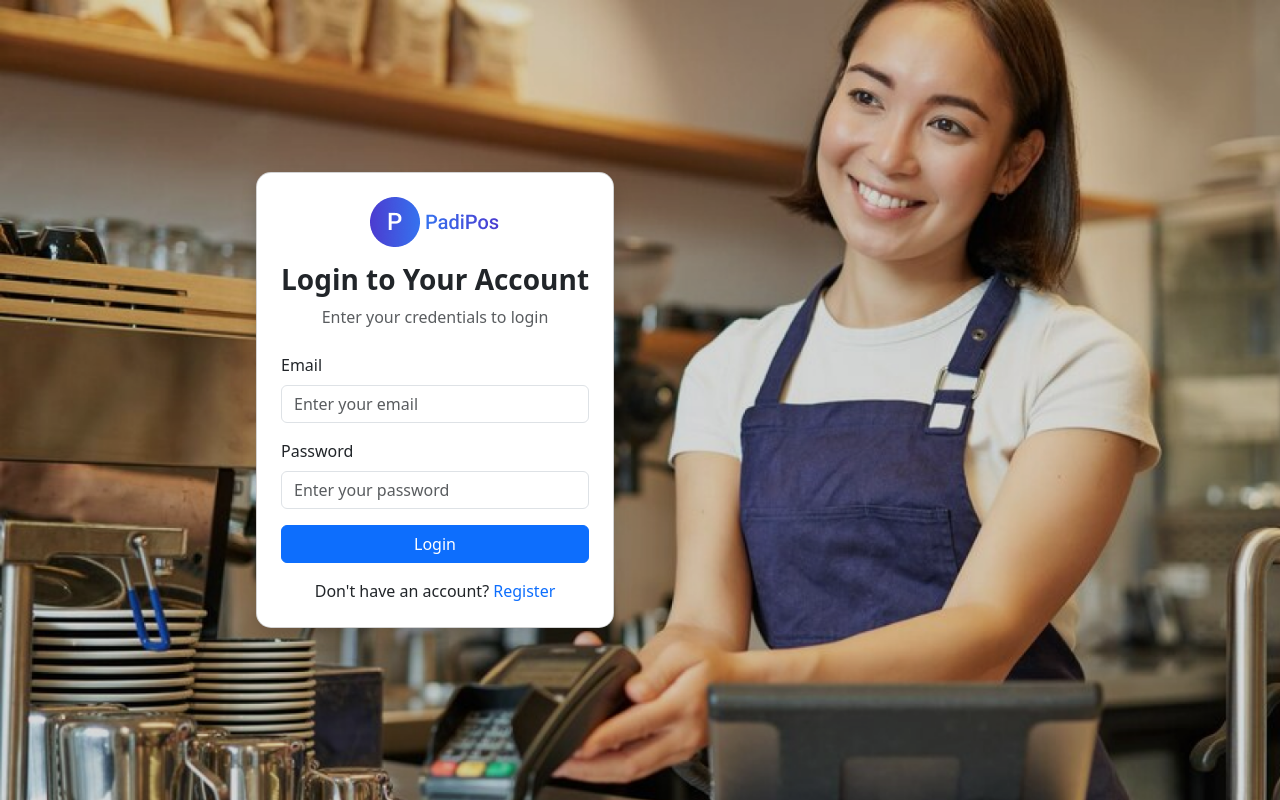
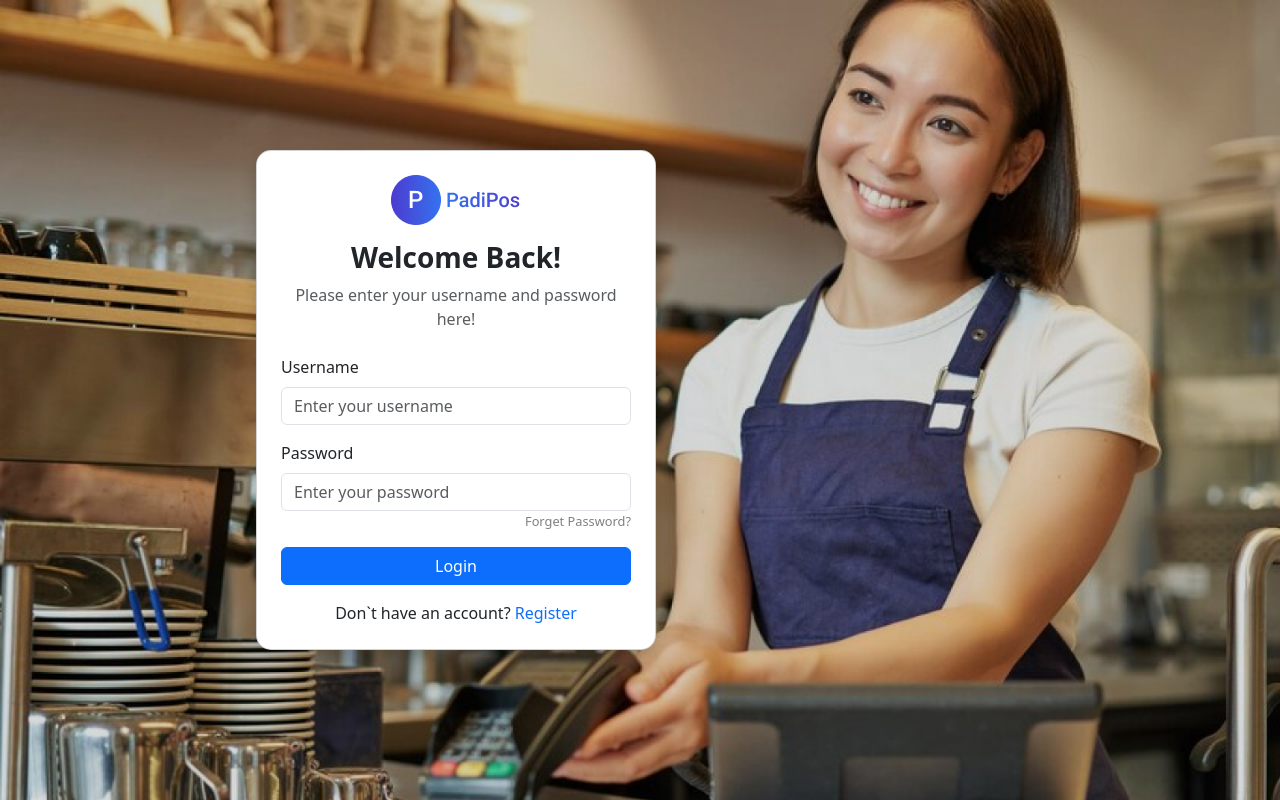
Before and after one commit to alpinmohsa541/pos-sederhana, a React (Vite) app: page / in a window 1280 px wide. Built offline with nearby package versions, Linux system fonts and the light colour scheme.

Commit message:
Feat : stayling form login, reset password, dan mempisahkan navbar pada folder bar

```diff
--- a/package.json
+++ b/package.json
@@ -11,6 +11,7 @@
   },
   "dependencies": {
     "bootstrap": "^5.3.3",
+    "prop-types": "^15.8.1",
     "react": "^18.3.1",
     "react-dom": "^18.3.1",
     "react-router-dom": "^7.1.1"
--- a/src/CashierDashboard/CashierDashboard.jsx
+++ b/src/CashierDashboard/CashierDashboard.jsx
@@ -1,15 +1,20 @@
 import "../App.css";
 import { useState, useEffect } from "react";
+import { useNavigate } from "react-router-dom"; // Tambahkan ini
 import menuData from "./DataMenu";
+import Navbar from "../Navbar/Navbar"; // Import komponen Navbar
 
 const CashierDashboard = () => {
+  const [isLoggedIn, setIsLoggedIn] = useState(false);
+  const [username, setUsername] = useState("");
+  const navigate = useNavigate();
   const [activeButton, setActiveButton] = useState("All Menu");
   const [searchQuery, setSearchQuery] = useState("");
   const [orders, setOrders] = useState([]);
   const [total, setTotal] = useState(0);
   const [orderType, setOrderType] = useState("");
   const [orderNumber, setOrderNumber] = useState("");
-  const [orderArchive, setOrderArchive] = useState([]);
+  // const [orderArchive, setOrderArchive] = useState([]);
   const [showModal, setShowModal] = useState(false);
   const [selectedMenu, setSelectedMenu] = useState(null);
   const [note, setNote] = useState("");
@@ -22,6 +27,23 @@ const CashierDashboard = () => {
   const [receivedAmount, setReceivedAmount] = useState(0);
   const [changeAmount, setChangeAmount] = useState(0);
 
+  useEffect(() => {
+    // Ambil data pengguna dari localStorage
+    const storedUser = JSON.parse(localStorage.getItem("user"));
+    if (storedUser) {
+      setUsername(storedUser);
+      setIsLoggedIn(true);
+    } else {
+      navigate("/"); // Redirect ke login jika belum login
+    }
+  }, [navigate]);
+
+  const handleLogout = () => {
+    localStorage.removeItem("user"); // Hapus data pengguna
+    setIsLoggedIn(false);
+    setUsername(null);
+    navigate("/"); // Redirect ke halaman login
+  };
   const generateOrderNumber = () => {
     const randomNum = Math.floor(Math.random() * 1000000000);
     return `ORDR#${randomNum}`;
@@ -128,13 +150,13 @@ const CashierDashboard = () => {
     setOrderType(type);
   };
 
-  const handleArchiveOrder = () => {
-    if (orders.length > 0) {
-      setOrderArchive([...orderArchive, { orderNumber, orders, total }]);
-      setOrders([]);
-      setTotal(0);
-    }
-  };
+  // const handleArchiveOrder = () => {
+  //   if (orders.length > 0) {
+  //     setOrderArchive([...orderArchive, { orderNumber, orders, total }]);
+  //     setOrders([]);
+  //     setTotal(0);
+  //   }
+  // };
 
   const handleShowModalOrAddOrder = (menu) => {
     if (!orderType) {
@@ -228,62 +250,14 @@ const CashierDashboard = () => {
 
         {/* Main Content */}
         <div className="col-10 col-lg-11">
-          <nav
-            className="navbar navbar-expand-lg navbar-light bg-light px-4"
-            style={{ height: "80px" }}
-          >
-            <div className="container-fluid">
-              {/* Search bar */}
-              <form className="d-flex me-auto" style={{ width: "450px" }}>
-                <div className="input-group">
-                  <span className="input-group-text bg-white border-end-0">
-                    <i
-                      className="bi bi-search"
-                      style={{ fontSize: "1.2rem", color: "#6392F3" }}
-                    ></i>
-                  </span>
-                  <input
-                    className="form-control border-start-0"
-                    type="search"
-                    placeholder="Enter the keyword here..."
-                    aria-label="Search"
-                    value={searchQuery}
-                    onChange={handleSearchChange}
-                  />
-                </div>
-              </form>
-              <div className="d-flex align-items-center me-4">
-                <img
-                  src="/assets/archive-add.svg"
-                  alt="Order Archive Icon"
-                  style={{ width: "20px", height: "20px", marginRight: "8px" }}
-                />
-                <span style={{ padding: "10px" }}>Order Archive</span>
-              </div>
-              <div className="d-flex align-items-center">
-                <img
-                  src="/assets/profile.svg"
-                  className="profile me-2"
-                  alt="Profile Icon"
-                  style={{ fontSize: "60px", padding: "5px", color: "#6392F3" }}
-                />
-                <div className="d-flex flex-column">
-                  <span className="me-3" style={{ fontSize: "1.2rem" }}>
-                    John Doe
-                  </span>
-                  <small style={{ fontSize: "0.9rem", color: "#6c757d" }}>
-                    Cashier
-                  </small>
-                </div>
-                <img
-                  src="/assets/logout.svg"
-                  alt="Logout Icon"
-                  className="ms-3"
-                  style={{ width: "24px" }}
-                />
-              </div>
-            </div>
-          </nav>
+          <Navbar
+            isLoggedIn={isLoggedIn}
+            username={username}
+            searchQuery={searchQuery}
+            handleSearchChange={handleSearchChange}
+            handleLogout={handleLogout}
+          />
+
           <div className="d-flex justify-content-between p-4 align-items-start">
             {/* Kategori Menu */}
             <div className="flex-grow-1 me-4">
--- a/src/Login/LoginForm.jsx
+++ b/src/Login/LoginForm.jsx
@@ -4,27 +4,31 @@ import { Link, useNavigate } from "react-router-dom";
 import logo from "/assets/logo.png";
 
 function LoginForm() {
-  const [email, setEmail] = useState("");
+  const [username, setUsername] = useState("");
   const [password, setPassword] = useState("");
   const navigate = useNavigate();
 
   const handleSubmit = (e) => {
     e.preventDefault();
 
-    // Retrieve stored user data from localStorage
     const storedUser = JSON.parse(localStorage.getItem("user"));
 
     if (
       storedUser &&
-      storedUser.email === email &&
+      storedUser.name === username &&
       storedUser.password === password
     ) {
-      // Successful login
-      console.log("Login successful!");
-      navigate("/cashier-dashboard"); // Redirect to a dashboard or home page
+      localStorage.setItem(
+        "user",
+        JSON.stringify({
+          name: storedUser.name,
+          role: storedUser.role || "Cashier",
+        })
+      );
+
+      navigate("/cashier-dashboard"); // Redirect ke dashboard
     } else {
-      // Failed login
-      alert("Invalid email or password!");
+      alert("Invalid username or password!");
     }
   };
 
@@ -44,25 +48,27 @@ function LoginForm() {
         <div className="card-body p-4">
           <div className="text-center mb-4">
             <img src={logo} alt="Logo" className="mb-3" />
-            <h3 className="fw-bold">Login to Your Account</h3>
-            <p className="text-muted">Enter your credentials to login</p>
+            <h3 className="fw-bold">Welcome Back!</h3>
+            <p className="text-muted">
+              Please enter your username and password here!
+            </p>
           </div>
           <form onSubmit={handleSubmit}>
             <div className="mb-3">
-              <label htmlFor="email" className="form-label">
-                Email
+              <label htmlFor="username" className="form-label">
+                Username
               </label>
               <input
-                type="email"
+                type="text"
                 className="form-control"
-                id="email"
-                placeholder="Enter your email"
-                value={email}
-                onChange={(e) => setEmail(e.target.value)}
+                id="username"
+                placeholder="Enter your username"
+                value={username}
+                onChange={(e) => setUsername(e.target.value)}
                 required
               />
             </div>
-            <div className="mb-3">
+            <div className="mb-3 position-relative">
               <label htmlFor="password" className="form-label">
                 Password
               </label>
@@ -75,14 +81,32 @@ function LoginForm() {
                 onChange={(e) => setPassword(e.target.value)}
                 required
               />
+              <Link
+                to="/reset"
+                className="text-decoration-none"
+                style={{
+                  position: "absolute",
+                  bottom: "-20px",
+                  right: "0px",
+                  fontSize: "0.8rem",
+                  color: "gray", // Ubah warna teks menjadi abu-abu
+                }}
+              >
+                Forget Password?
+              </Link>
             </div>
-            <button type="submit" className="btn btn-primary w-100">
+            {/* Add margin-top to the button to move it down */}
+            <button
+              type="submit"
+              className="btn btn-primary w-100"
+              style={{ marginTop: "20px" }}
+            >
               Login
             </button>
           </form>
           <div className="text-center mt-3">
             <p className="mb-0">
-              Don't have an account?{" "}
+              Don`t have an account?{" "}
               <Link
                 to="/register"
                 className="text-primary text-decoration-none"
--- /dev/null
+++ b/src/Navbar/Navbar.jsx
@@ -0,0 +1,98 @@
+import PropTypes from "prop-types"; // Tambahkan import ini
+
+const Navbar = ({
+  isLoggedIn,
+  username,
+  searchQuery,
+  handleSearchChange,
+  handleLogout,
+}) => {
+  return (
+    <nav
+      className="navbar navbar-expand-lg navbar-light bg-light px-4"
+      style={{ height: "80px" }}
+    >
+      <div className="container-fluid">
+        {/* Search bar */}
+        <form className="d-flex me-auto" style={{ width: "450px" }}>
+          <div className="input-group">
+            <span className="input-group-text bg-white border-end-0">
+              <i
+                className="bi bi-search"
+                style={{ fontSize: "1.2rem", color: "#6392F3" }}
+              ></i>
+            </span>
+            <input
+              className="form-control border-start-0"
+              type="search"
+              placeholder="Enter the keyword here..."
+              aria-label="Search"
+              value={searchQuery}
+              onChange={handleSearchChange}
+            />
+          </div>
+        </form>
+        <div className="d-flex align-items-center me-4">
+          <img
+            src="/assets/archive-add.svg"
+            alt="Order Archive Icon"
+            style={{ width: "20px", height: "20px", marginRight: "8px" }}
+          />
+          <span style={{ padding: "10px" }}>Order Archive</span>
+        </div>
+        <div className="d-flex align-items-center">
+          {isLoggedIn && username ? (
+            <>
+              <img
+                src="/assets/profile.svg"
+                className="profile me-2"
+                alt="Profile Icon"
+                style={{
+                  fontSize: "60px",
+                  padding: "5px",
+                  color: "#6392F3",
+                }}
+              />
+              <div className="d-flex flex-column">
+                <span className="me-3" style={{ fontSize: "1.2rem" }}>
+                  {username?.name || "Guest"}
+                </span>
+                <small style={{ fontSize: "0.9rem", color: "#6c757d" }}>
+                  {username?.role || "Cashier"}
+                </small>
+              </div>
+              <img
+                src="/assets/logout.svg"
+                alt="Logout Icon"
+                className="ms-3"
+                style={{ width: "24px", cursor: "pointer" }}
+                onClick={handleLogout}
+              />
+            </>
+          ) : (
+            <span>Not Logged In</span>
+          )}
+        </div>
+      </div>
+    </nav>
+  );
+};
+
+// validasi propTypes
+Navbar.propTypes = {
+  isLoggedIn: PropTypes.bool.isRequired, // Boolean yang harus ada
+  username: PropTypes.shape({
+    name: PropTypes.string,
+    role: PropTypes.string,
+  }),
+  searchQuery: PropTypes.string.isRequired, // String yang harus ada
+  handleSearchChange: PropTypes.func.isRequired, // Function yang harus ada
+  handleLogout: PropTypes.func.isRequired, // Function yang harus ada
+};
+
+// Default props jika diperlukan
+Navbar.defaultProps = {
+  username: { name: "Guest", role: "User" },
+};
+
+export default Navbar;
--- a/src/Register/RegisterForm.jsx
+++ b/src/Register/RegisterForm.jsx
@@ -18,7 +18,7 @@ function RegisterForm() {
     }
 
     // Store the registered user data in localStorage
-    const userData = { username, email, password };
+    const userData = { name: username, email, password, role: "Cashier" };
     localStorage.setItem("user", JSON.stringify(userData)); // Save to local storage
     console.log("User registered:", userData);
 
@@ -39,11 +39,11 @@ function RegisterForm() {
         className="card shadow"
         style={{ marginLeft: "20%", maxWidth: "400px", borderRadius: "15px" }}
       >
-        <div className="card-body p-4">
+        <div className="card-body p-4" style={{ width: "400px" }}>
           <div className="text-center mb-4">
             <img src={logo} alt="Logo" className="mb-3" />
-            <h3 className="fw-bold">Create an Account</h3>
-            <p className="text-muted">Fill in the details below to register</p>
+            <h3 className="fw-bold">Welcome Back!</h3>
+            <p className="text-muted">Create your account here!</p>
           </div>
           <form onSubmit={handleSubmit}>
             <div className="mb-3">
@@ -103,7 +103,7 @@ function RegisterForm() {
               />
             </div>
             <button type="submit" className="btn btn-primary w-100">
-              Register
+              Login
             </button>
           </form>
           <div className="text-center mt-3">
--- a/src/ResetPassword/EmailForm.jsx
+++ b/src/ResetPassword/EmailForm.jsx
@@ -27,12 +27,12 @@ function EmailForm() {
         className="card shadow"
         style={{ marginLeft: "20%", maxWidth: "400px", borderRadius: "15px" }}
       >
-        <div className="card-body p-4">
+        <div className="card-body p-4" style={{ width: "400px" }}>
           <div className="text-center mb-4">
             <img src={logo} alt="Logo" className="mb-3" />
             <h3 className="fw-bold">Reset Your Password</h3>
             <p className="text-muted">
-              Enter your email address to reset your password
+              Please enter your registered email here!
             </p>
           </div>
           <form onSubmit={handleSubmit}>
```
Also changed, not shown: 1 other file (tests, documents, lock files or other folders).
